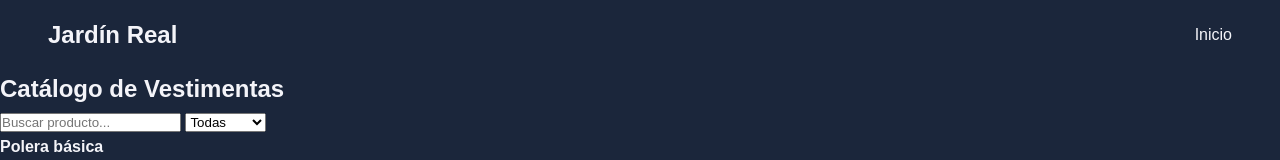
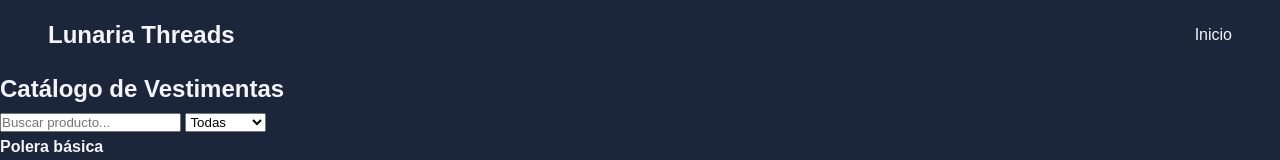
Before and after one commit to AnneVillasante/ProyectoIntegrador, a plain HTML site: page frontend/catalogo.html in a window 1280 px wide. Shown: the top 160 px of the page. Drawn offline with Linux system fonts and the light colour scheme.

Commit message:
Update catalogo.html

```diff
--- a/frontend/catalogo.html
+++ b/frontend/catalogo.html
@@ -8,7 +8,7 @@
 </head>
 <body>
   <header class="topbar">
-    <h1 class="brand">Jardín Real</h1>
+    <h1 class="brand">Lunaria Threads</h1>
     <nav>
       <a href="index.html">Inicio</a>
     </nav>
```
